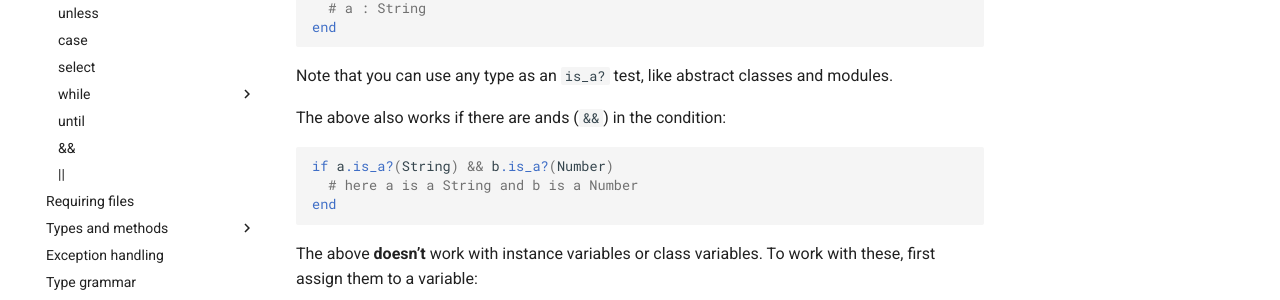
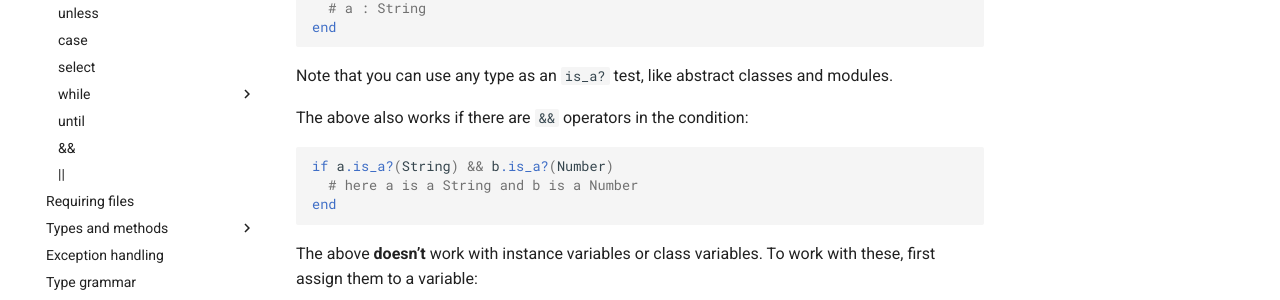
Before and after one commit to crystal-lang/crystal-book, an MkDocs documentation site: the page built from docs/syntax_and_semantics/if_varis_a.md, in a window 1280 px wide and 1395 px high. Shown: the part 658-958 px from the top of the window. Built offline with MkDocs 1.6.1 and Material for MkDocs 9.7.7, drawn with Linux system fonts in a browser that asks for light colours; nearby versions of some CDN libraries; library files that are not in the unit come from our copies; comment, search, counter and statistics services are not loaded; the version menu is left out.

Commit message:
Reword "ands"

````diff
--- a/docs/syntax_and_semantics/if_varis_a.md
+++ b/docs/syntax_and_semantics/if_varis_a.md
@@ -27,7 +27,7 @@ end
 
 Note that you can use any type as an `is_a?` test, like abstract classes and modules.
 
-The above also works if there are ands (`&&`) in the condition:
+The above also works if there are `&&` operators in the condition:
 
 ```crystal
 if a.is_a?(String) && b.is_a?(Number)
````
Also changed, not shown: docs/syntax_and_semantics/if_var.md (+1 -1 lines).
